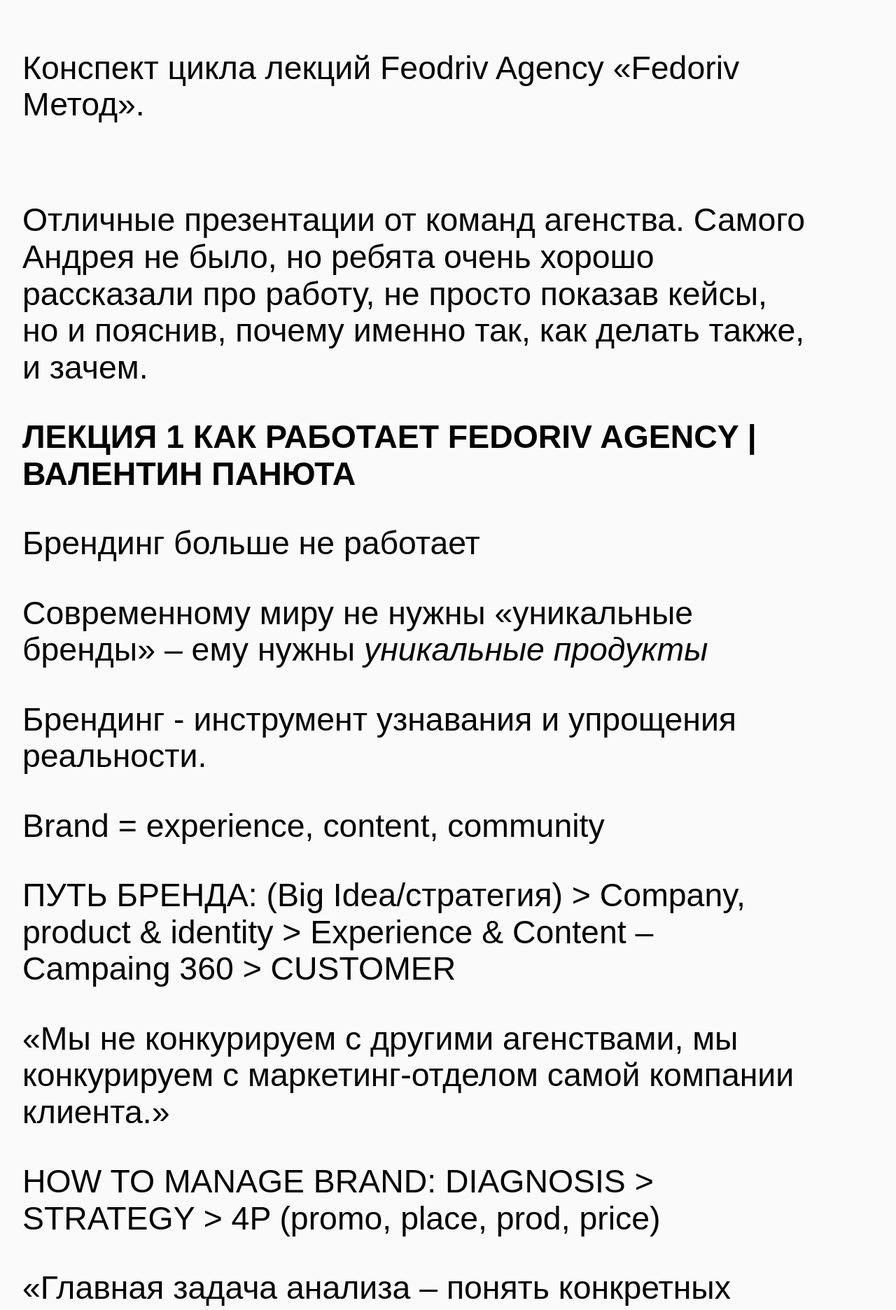
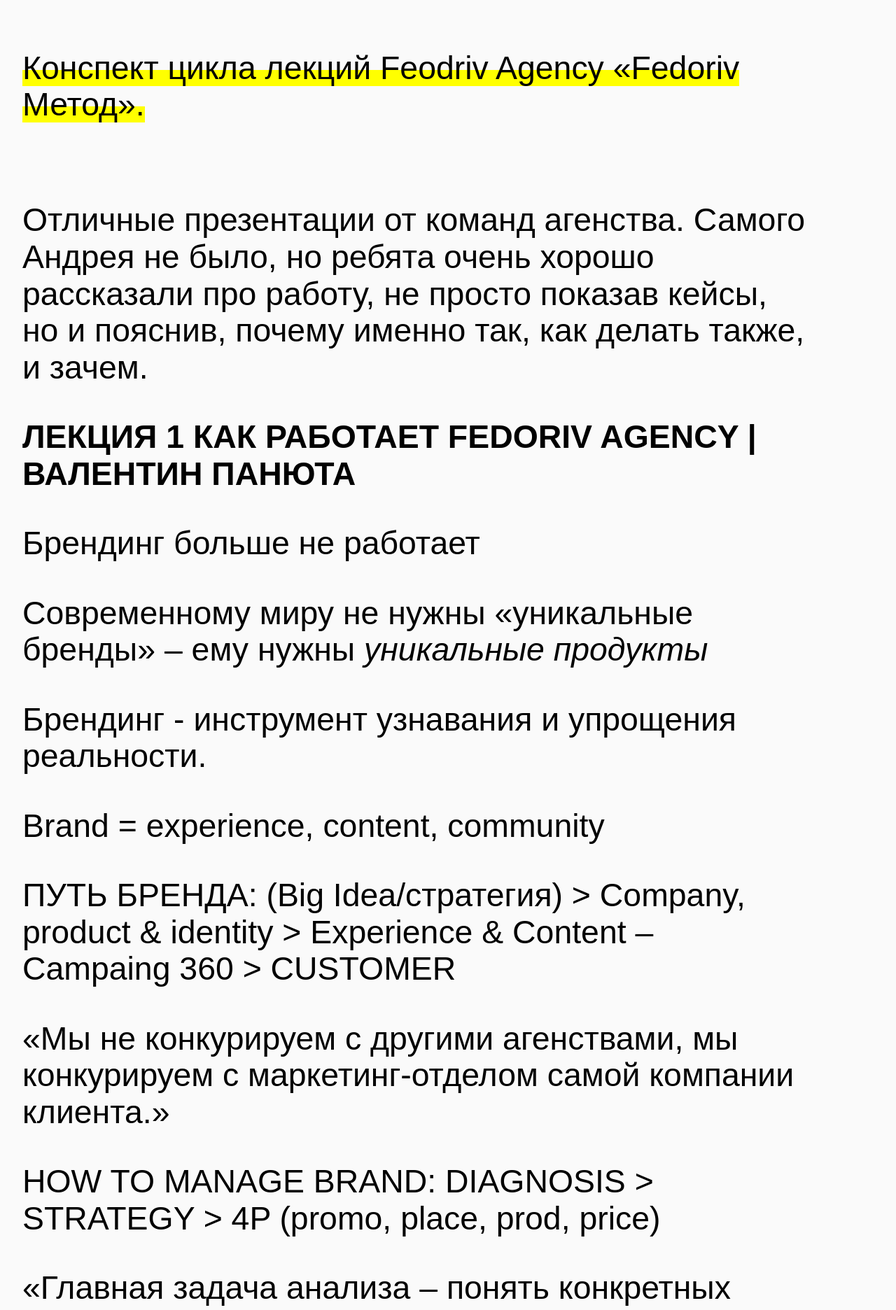
Before and after one commit to geravolobuev/geravolobuev, a Jekyll site: the page built from _posts/2021-05-28-fedoriv-lecture.md, in a window 1280 px wide. Shown: the top 1872 px of the page at 70% size. Built offline with Jekyll 4.4.1, drawn with Linux system fonts in a browser that asks for light colours.

Commit message:
Update 2021-05-28-fedoriv-lecture.md

```diff
--- a/_posts/2021-05-28-fedoriv-lecture.md
+++ b/_posts/2021-05-28-fedoriv-lecture.md
@@ -5,7 +5,8 @@
 description: Конспект
 ---
 
-## Конспект цикла лекций Feodriv Agency «Fedoriv Метод».
+## <span class="mark"> Конспект цикла лекций Feodriv Agency «Fedoriv Метод».</span>
+
 
 Отличные презентации от команд агенства. Самого Андрея не было, но ребята очень хорошо рассказали про работу, не просто показав кейсы, но и пояснив, почему именно так, как делать также, и зачем.
 
```
